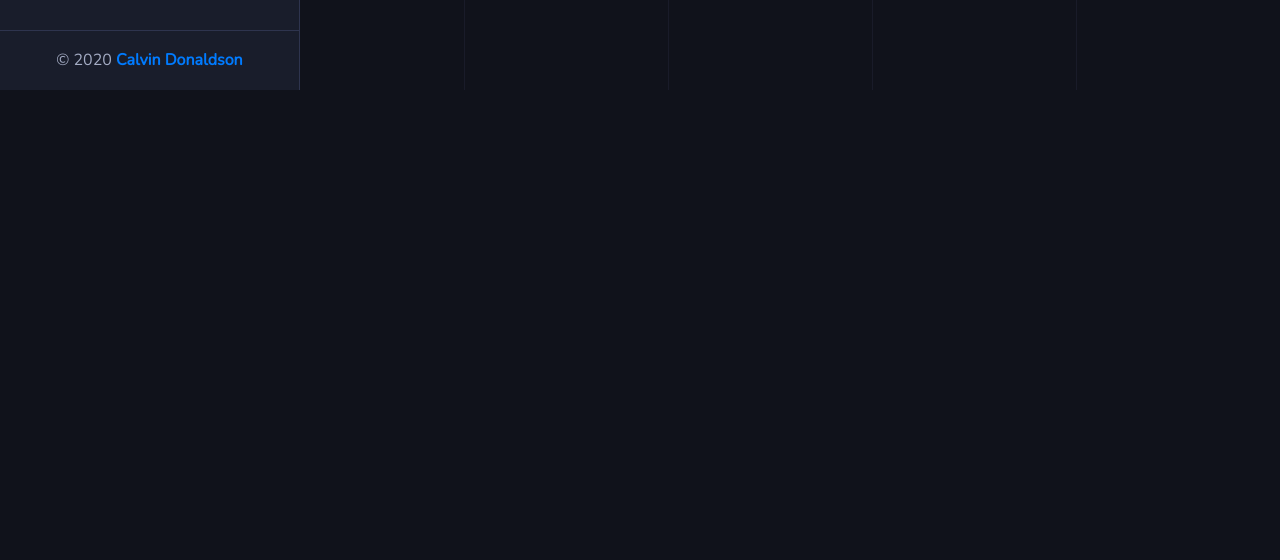
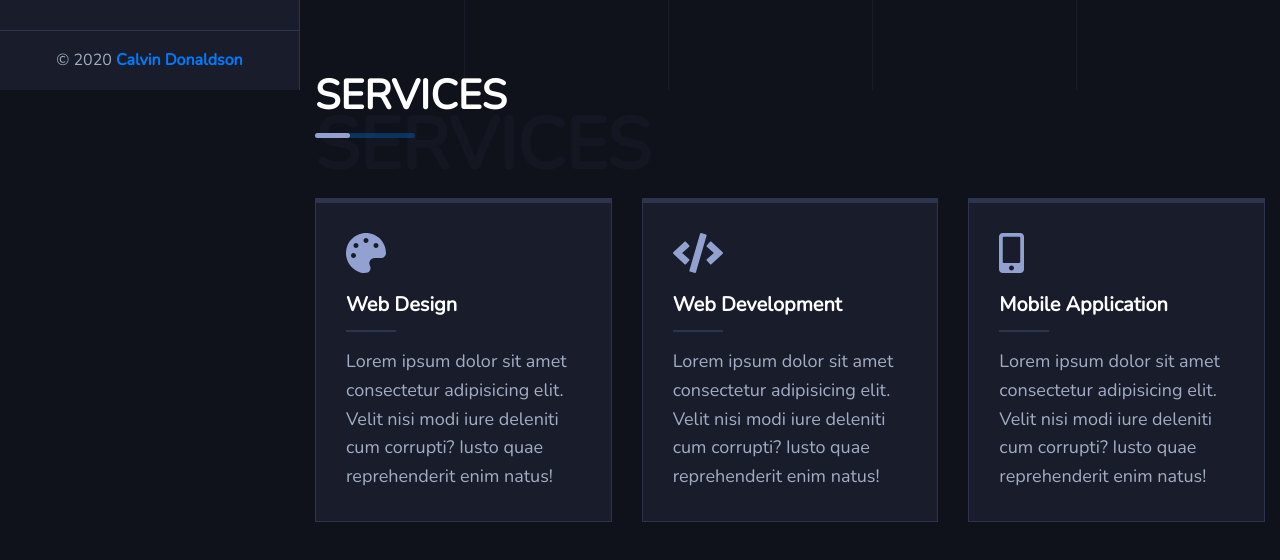
Before and after one commit to calvin1337/portfolio, a React (Create React App) app: page /about in a window 1280 px wide. Shown: the part 710-1270 px from the top of the page. Before the commit the page ends 800 px from the top, so only its background shows below. Built offline with nearby package versions, Linux system fonts and the light colour scheme.

Commit message:
services section

```diff
--- a/src/Componants/About/ServicesArea/ServicesArea.js
+++ b/src/Componants/About/ServicesArea/ServicesArea.js
@@ -1,10 +1,27 @@
 import React, { Component } from 'react'
+import {Container, Row} from "react-bootstrap";
+import {faPalette, faCode, faMobileAlt} from "@fortawesome/free-solid-svg-icons";
+import SingleService from './SingleService/SingleService';
+
 
 export class ServicesArea extends Component {
     render() {
         return (
-            <div>
+            <div className="service-area content-section">
+                <Container>
+                    <div className="sectionTitle">
+                        <h2>Services</h2>
+                        <span>Services</span>
+                    </div>
+                    <div className="service-wrapper">
+                        <Row className="mt-30-reverse">
+                            <SingleService serviceTitle="Web Design" icon={faPalette} />
+                            <SingleService serviceTitle="Web Development" icon={faCode} />
+                            <SingleService serviceTitle="Mobile Application" icon={faMobileAlt} />
 
+                        </Row>
+                    </div>
+                </Container>
             </div>
         )
     }
--- /dev/null
+++ b/src/Componants/About/ServicesArea/SingleService/SingleService.js
@@ -0,0 +1,22 @@
+import React, { Component } from 'react';
+import {Col} from "react-bootstrap";
+import "./singleService.css"
+import { FontAwesomeIcon } from '@fortawesome/react-fontawesome';
+
+export class SingleService extends Component {
+    render() {
+        return (
+            <Col lg="4" md="6" col="12" className="mt-30">
+                <div className="singleService">
+                    <span className="serviceIcon">
+                        <FontAwesomeIcon icon={this.props.icon}/>
+                    </span>
+                    <h5>{this.props.serviceTitle}</h5>
+                        <p>Lorem ipsum dolor sit amet consectetur adipisicing elit. Velit nisi modi iure deleniti cum corrupti? Iusto quae reprehenderit enim natus!</p>
+                </div>
+            </Col>
+        )
+    }
+}
+
+export default SingleService
--- /dev/null
+++ b/src/Componants/About/ServicesArea/SingleService/singleService.css
@@ -0,0 +1,45 @@
+.singleService {
+    border: 1px solid #2e344e;
+    border-top: 5px solid #2e344e;
+    padding: 30px;
+    background: #191d2b;
+    -webkit-transition: all .4s ease-out;
+    transition: all .4s ease-out;
+}
+
+.serviceIcon {
+    margin-bottom: 20px;
+    display: inline-block;
+    color: #92A1CF;
+    font-size: 2.5rem;
+}
+
+.singleService h5 {
+    font-weight: 600;
+    position: relative;
+    padding-bottom: 15px;
+    margin-bottom: 15px;
+}
+
+.singleService h5:before {
+    content: "";
+    position: absolute;
+    left: 0;
+    top: auto;
+    bottom: 0;
+    height: 2px;
+    width: 50px;
+    background: #2e344e;
+}
+
+.singleService:hover {
+    border-top-color: #92A1CF;
+}
+
+.singleService p {
+    margin-bottom: 0;
+}
+
+.service-area{
+    padding-bottom: 120px;
+}
--- a/src/Componants/Wrapper/wrapper.css
+++ b/src/Componants/Wrapper/wrapper.css
@@ -82,7 +82,7 @@
 
 .sectionTitle h2:after {
     width: 35px;
-    background: #037fff;
+    background: #92A1CF;
 }
 
 .sectionTitle h2:after, .sectionTitle h2:before {
--- a/src/Containers/About/About.js
+++ b/src/Containers/About/About.js
@@ -1,12 +1,13 @@
 import React, { Component } from 'react'
 import AboutArea from '../../Componants/About/AboutArea/AboutArea'
+import ServicesArea from '../../Componants/About/ServicesArea/ServicesArea'
 
 export class About extends Component {
     render() {
         return (
             <div>
                 <AboutArea />
-
+                <ServicesArea />
             </div>
         )
     }
```
